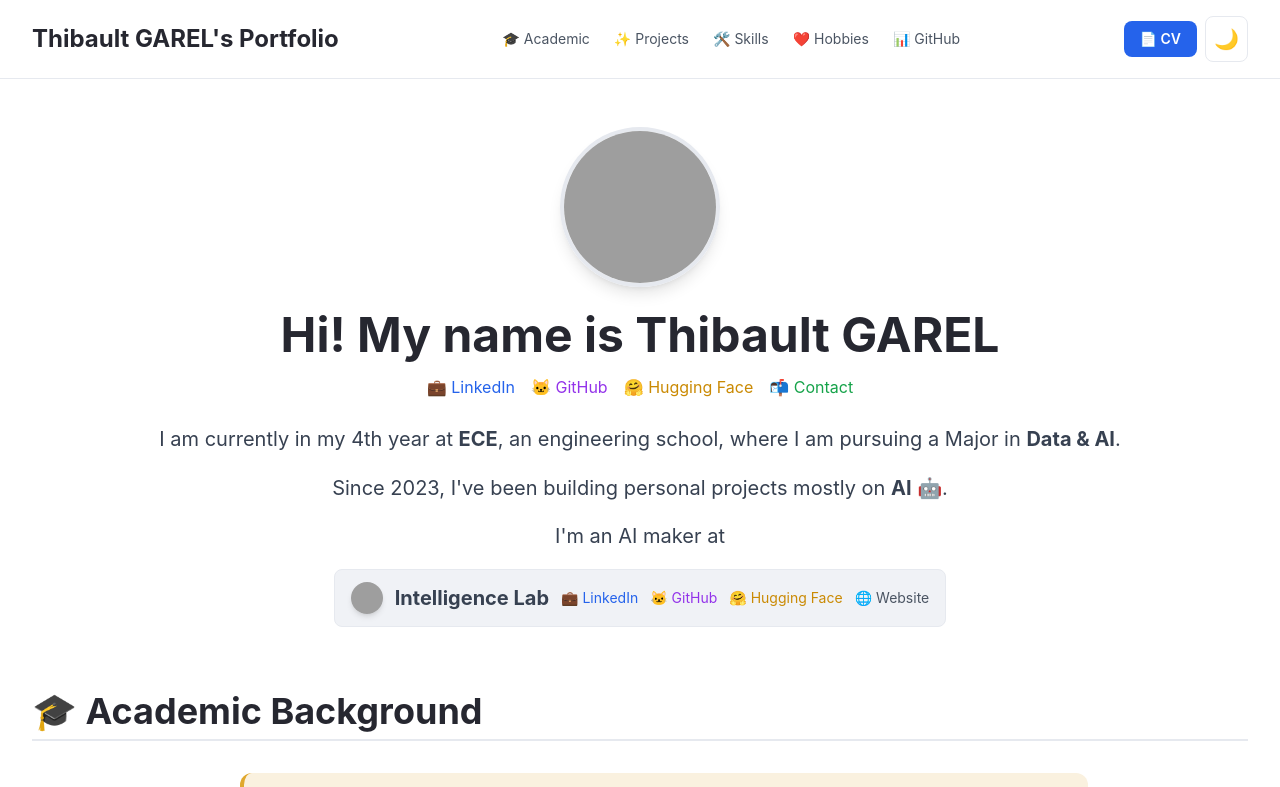
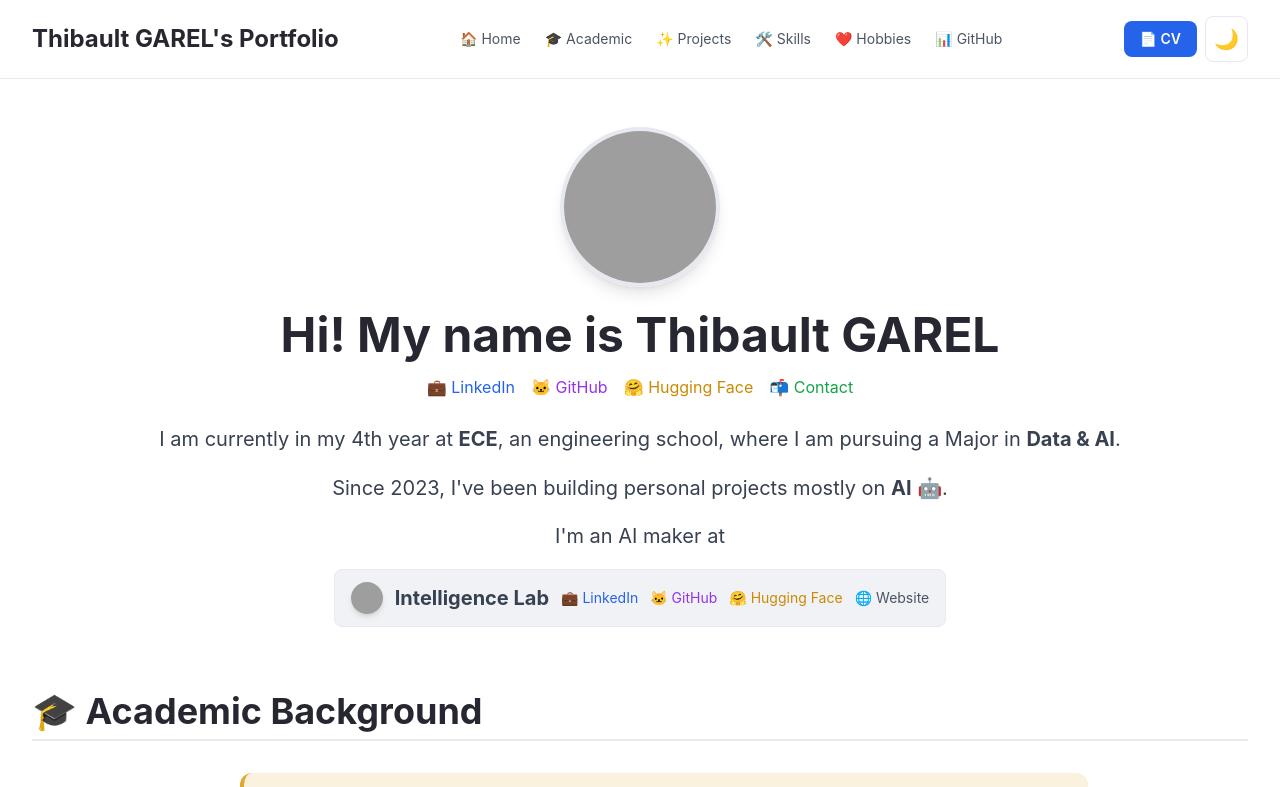
Before and after one commit to Thibault-GAREL/my-portfolio, a Next.js app: page / in a window 1280 px wide. Shown: the top 787 px of the page. Built offline with nearby package versions, Linux system fonts and the light colour scheme; grey boxes are pictures that could not be loaded.

Commit message:
Add Home button to navigation
Added a Home link at the start of the nav menu that scrolls back to the top of the page.

https://claude.ai/code/session_01WdSJcZJpWgCw1fbYwEEPBD

```diff
--- a/app/page.tsx
+++ b/app/page.tsx
@@ -26,7 +26,7 @@ export default function Home() {
   }, [darkMode])
 
   return (
-    <main className="min-h-screen bg-streamlit-bg dark:bg-[#22272e]">
+    <main id="top" className="min-h-screen bg-streamlit-bg dark:bg-[#22272e]">
       {/* Header */}
       <header className="border-b border-streamlit-border dark:border-[#444c56] bg-white dark:bg-[#2d333b] sticky top-0 z-50">
         <div className="max-w-7xl mx-auto px-4 sm:px-6 lg:px-8 py-4">
@@ -35,6 +35,9 @@ export default function Home() {
 
             {/* Navigation Links (hidden on mobile) */}
             <nav className="hidden lg:flex items-center gap-6 text-sm">
+              <a href="#top" className="text-gray-600 dark:text-[#768390] hover:text-streamlit-text dark:hover:text-[#cdd9e5] transition-colors">
+                🏠 Home
+              </a>
               <a href="#academic-background" className="text-gray-600 dark:text-[#768390] hover:text-streamlit-text dark:hover:text-[#cdd9e5] transition-colors">
                 🎓 Academic
               </a>
```
